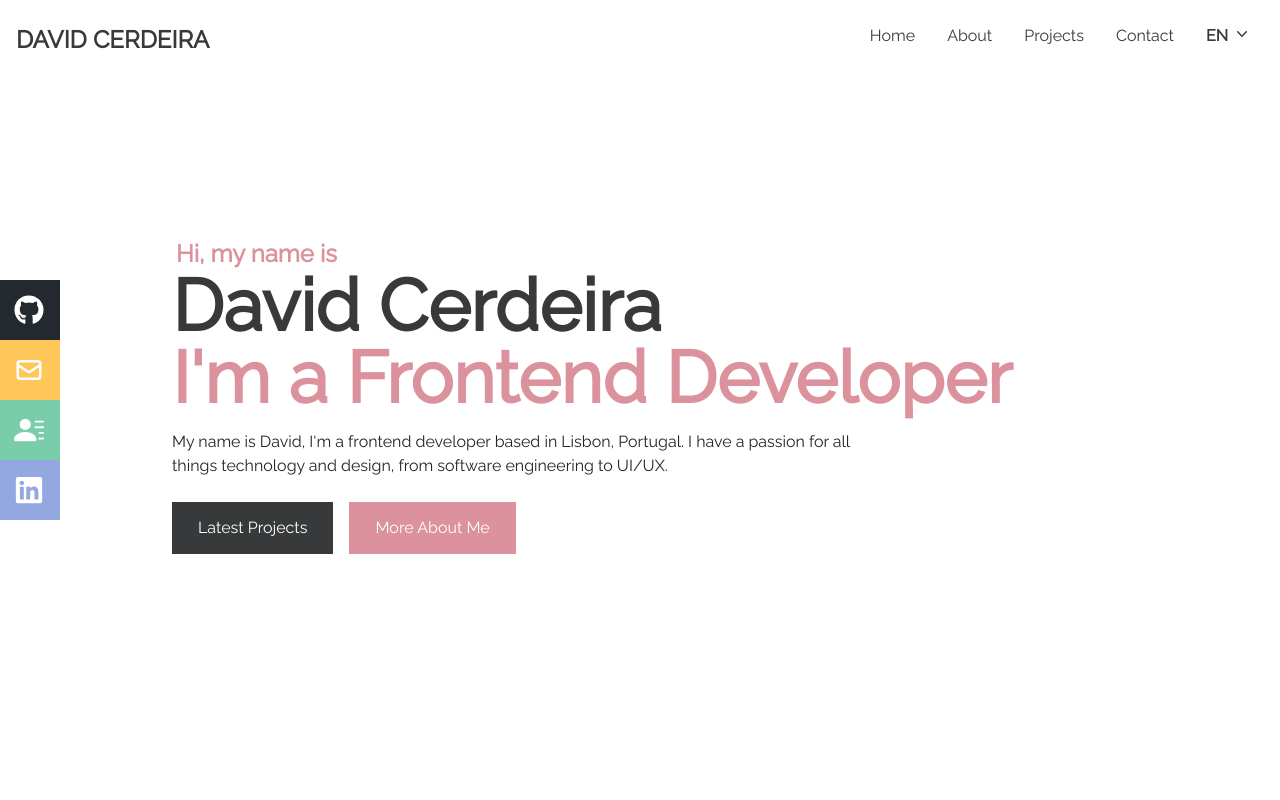
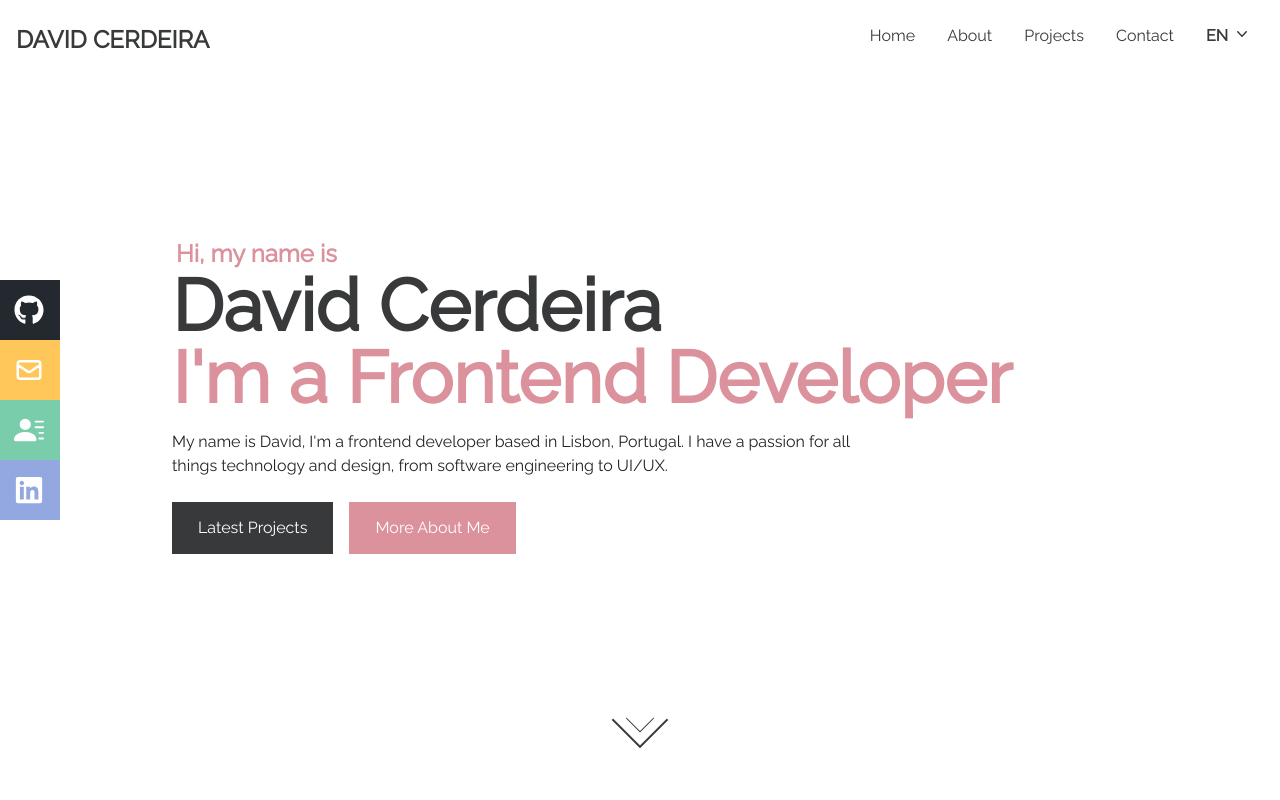
Before and after one commit to davidcerdeira/portfolio2022, a React (Create React App) app: page / in a window 1280 px wide. Shown: the top 800 px of the page. Built offline with nearby package versions, Linux system fonts and the light colour scheme.

Commit message:
Added scroll down arrow animation.

```diff
--- a/package.json
+++ b/package.json
@@ -15,6 +15,7 @@
     "react-icons": "^4.7.1",
     "react-scripts": "5.0.1",
     "react-scroll": "^1.8.9",
+    "sass": "^1.57.1",
     "web-vitals": "^2.1.4"
   },
   "scripts": {
--- a/src/components/Dropdown.jsx
+++ b/src/components/Dropdown.jsx
@@ -73,7 +73,7 @@ const Dropdown = ({ nav }) => {
             <div class='py-0' role='none'>
               {currentLang !== "EN" ? (
                 <button
-                  class='text-primary block py-2 text-sm '
+                  class='text-primary block py-2 text-sm'
                   role='menuitem'
                   tabindex='-1'
                   id='menu-item-3'
@@ -87,7 +87,7 @@ const Dropdown = ({ nav }) => {
               )}
               {currentLang !== "KR" ? (
                 <button
-                  class='text-primary block py-2 text-sm '
+                  class='text-primary block py-2 text-sm'
                   role='menuitem'
                   tabindex='-1'
                   id='menu-item-3'
@@ -101,7 +101,7 @@ const Dropdown = ({ nav }) => {
               )}
               {currentLang !== "CHI" ? (
                 <button
-                  class='text-primary block py-2 text-sm '
+                  class='text-primary block py-2 text-sm'
                   role='menuitem'
                   tabindex='-1'
                   id='menu-item-3'
--- a/src/components/Home.jsx
+++ b/src/components/Home.jsx
@@ -1,37 +1,52 @@
-import React from 'react'
-import { Link } from 'react-scroll'
+import React from "react";
+import { Link } from "react-scroll";
 
-import { useTranslation } from 'react-i18next';
+import { useTranslation } from "react-i18next";
+
+import "../scrollarrow.scss";
 
 const Home = () => {
   const { t } = useTranslation();
 
   return (
     <div name='home' className='w-full h-screen  bg-background'>
-
       {/* Container */}
       <div className='max-w-[1000px] mx-auto px-8 flex flex-col justify-center h-full'>
-        <p className='text-highlight font-bold text-2xl ml-1'>{t('Home.subheader')}</p>
-        <h1 className='text-4xl sm:text-7xl font-bold text-primary'>{t('Home.name')}</h1>
-        <h2 className='text-4xl sm:text-7xl font-bold text-highlight'>{t('Home.job')}</h2>
-        <p className='text-tertiary py-4 max-w-[700px]'>{t('Home.subtitle')}</p>
+        <p className='text-highlight font-bold text-2xl ml-1'>
+          {t("Home.subheader")}
+        </p>
+        <h1 className='text-4xl sm:text-7xl font-bold text-primary'>
+          {t("Home.name")}
+        </h1>
+        <h2 className='text-4xl sm:text-7xl font-bold text-highlight'>
+          {t("Home.job")}
+        </h2>
+        <p className='text-tertiary py-4 max-w-[700px]'>{t("Home.subtitle")}</p>
         <div className='flex flex-row space-x-4'>
           {/* Button: Latest Projects */}
-          <Link to="projects" spy={true} smooth={true} offset={50} duration={500}>
-            <button className='text-white border-basic bg-basic group border-2 px-6 py-3 my-2 flex items-center hover:bg-white hover:border-basic hover:text-basic'>{t('Home.projectsBtn')}</button>
+          <Link
+            to='projects'
+            spy={true}
+            smooth={true}
+            offset={50}
+            duration={500}
+          >
+            <button className='text-white border-basic bg-basic group border-2 px-6 py-3 my-2 flex items-center hover:bg-white hover:border-basic hover:text-basic duration-300'>
+              {t("Home.projectsBtn")}
+            </button>
           </Link>
 
           {/* Button: More About Me */}
-          <Link to="about" spy={true} smooth={true} offset={50} duration={500}>
-            <button className='text-white border-highlight bg-highlight group border-2 px-6 py-3 my-2 flex items-center hover:bg-white hover:border-highlight hover:text-highlight'>{t('Home.aboutBtn')}</button>
+          <Link to='about' spy={true} smooth={true} offset={50} duration={500}>
+            <button className='text-white border-highlight bg-highlight group border-2 px-6 py-3 my-2 flex items-center hover:bg-white hover:border-highlight hover:text-highlight duration-300'>
+              {t("Home.aboutBtn")}
+            </button>
           </Link>
+        </div>
+        <div className="arrow"></div>
+      </div>
+    </div>
+  );
+};
 
-        </div>
-
-      </div>
-
-    </div>
-  )
-}
-
-export default Home
+export default Home;
--- /dev/null
+++ b/src/scrollarrow.scss
@@ -0,0 +1,42 @@
+  .arrow,
+  .arrow:before {
+	position: absolute;
+	left: 50%;
+  }
+
+  .arrow {
+	width: 40px;
+	height: 40px;
+	top: 90%;
+	margin: -20px 0 0 -20px;
+	-webkit-transform: rotate(45deg);
+	border-left: none;
+	border-top: none;
+	border-right: 2px #37393A solid;
+	border-bottom: 2px #37393A solid;
+  }
+
+  .arrow:before {
+	content: "";
+	width: 20px;
+	height: 20px;
+	top: 50%;
+	margin: -10px 0 0 -10px;
+	border-left: none;
+	border-top: none;
+	border-right: 1px #37393A solid;
+	border-bottom: 1px #37393A solid;
+	animation-duration: 2s;
+	animation-iteration-count: infinite;
+	animation-name: arrow;
+  }
+
+  @keyframes arrow {
+	0% {
+	  opacity: 1;
+	}
+	100% {
+	  opacity: 0;
+	  transform: translate(-10px, -10px);
+	}
+  }
```
Also changed, not shown: 1 other file (tests, documents, lock files or other folders).
